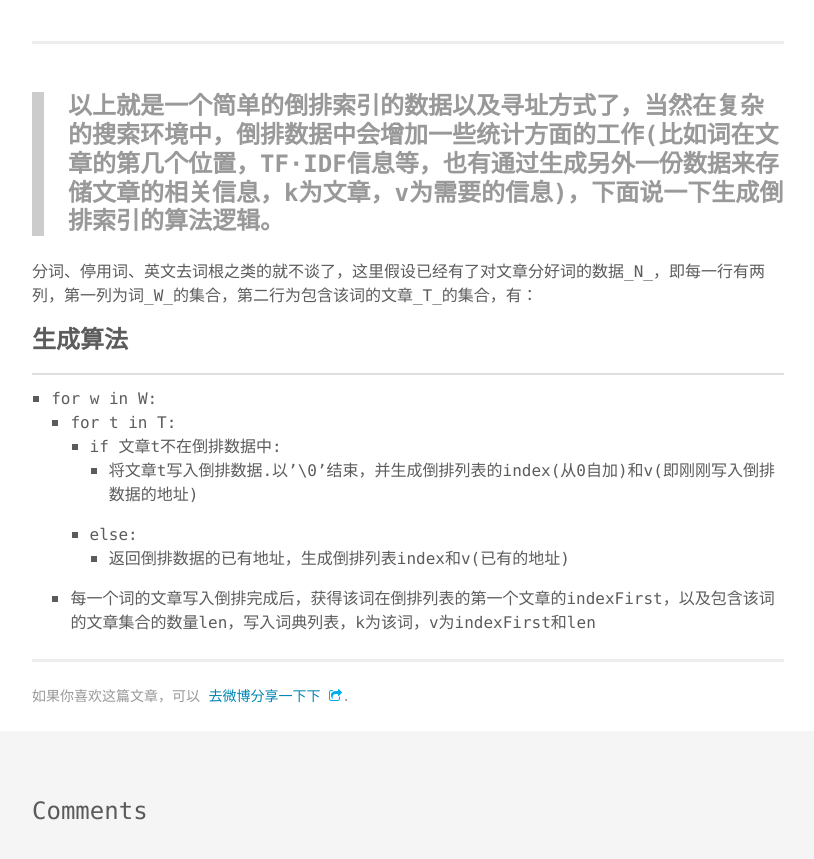
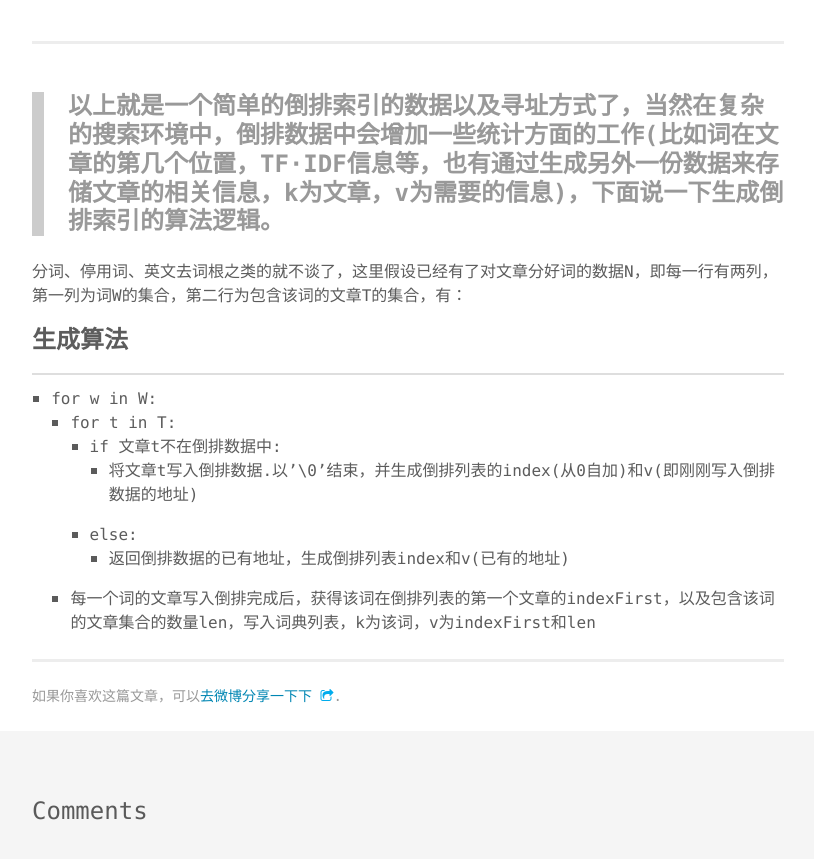
Before and after one commit to luminarytian/luminarytian.github.io, a Jekyll site: the page built from _posts/2015-11-03-搜索中的倒排表.md, in a window 1280 px wide and 900 px high, scrolled down 1447 px. Shown: the top 859 px of the window, without its empty margins (232-1046 px from the left). Built offline with Jekyll 4.4.1, drawn with Linux system fonts in a browser that asks for light colours; comment, search, counter and statistics services are not loaded.

Commit message:
第一篇完成

```diff
--- a/_includes/post-share.html
+++ b/_includes/post-share.html
@@ -1,7 +1,7 @@
 
 <aside class="share">
 
-  <p>如果你喜欢这篇文章，可以 <a href="http://v.t.sina.com.cn/share/share.php?title={{page.title}}&amp;url={{ site.url }}{{ page.url }}&amp;language=zh_cn"
+  <p>如果你喜欢这篇文章，可以<a href="http://v.t.sina.com.cn/share/share.php?title={{page.title}}&amp;url={{ site.url }}{{ page.url }}&amp;language=zh_cn"
   onclick="window.open(this.href, 'twitter-share', 'width=550,height=235');return false;">去微博分享一下下 <i class="fa fa-share-square-o" aria-hidden="true" style="color:#00aced"></i></a>.</p>
 
 </aside>
--- a/_posts/2015-11-03-搜索中的倒排表.md
+++ b/_posts/2015-11-03-搜索中的倒排表.md
@@ -38,7 +38,7 @@ keywords: "倒排表, 搜索引擎"
 
 >### **以上就是一个简单的倒排索引的数据以及寻址方式了，当然在复杂的搜索环境中，倒排数据中会增加一些统计方面的工作(比如词在文章的第几个位置，TF·IDF信息等，也有通过生成另外一份数据来存储文章的相关信息，k为文章，v为需要的信息)，下面说一下生成倒排索引的算法逻辑。**
 
-分词、停用词、英文去词根之类的就不谈了，这里假设已经有了对文章分好词的数据_N_，即每一行有两列，第一列为词_W_的集合，第二行为包含该词的文章_T_的集合，有：
+分词、停用词、英文去词根之类的就不谈了，这里假设已经有了对文章分好词的数据N，即每一行有两列，第一列为词W的集合，第二行为包含该词的文章T的集合，有：
 
 
 ### **生成算法**
```
